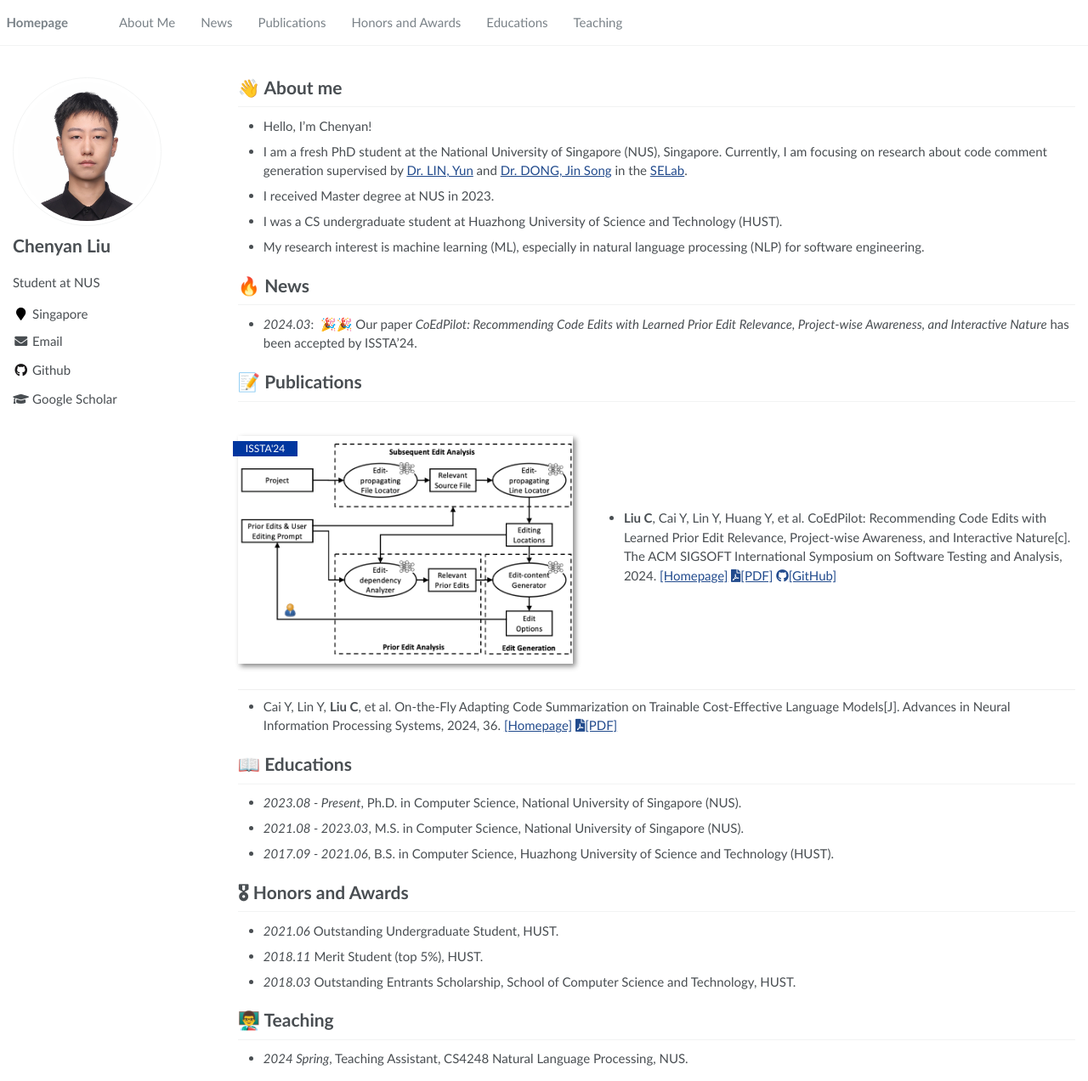
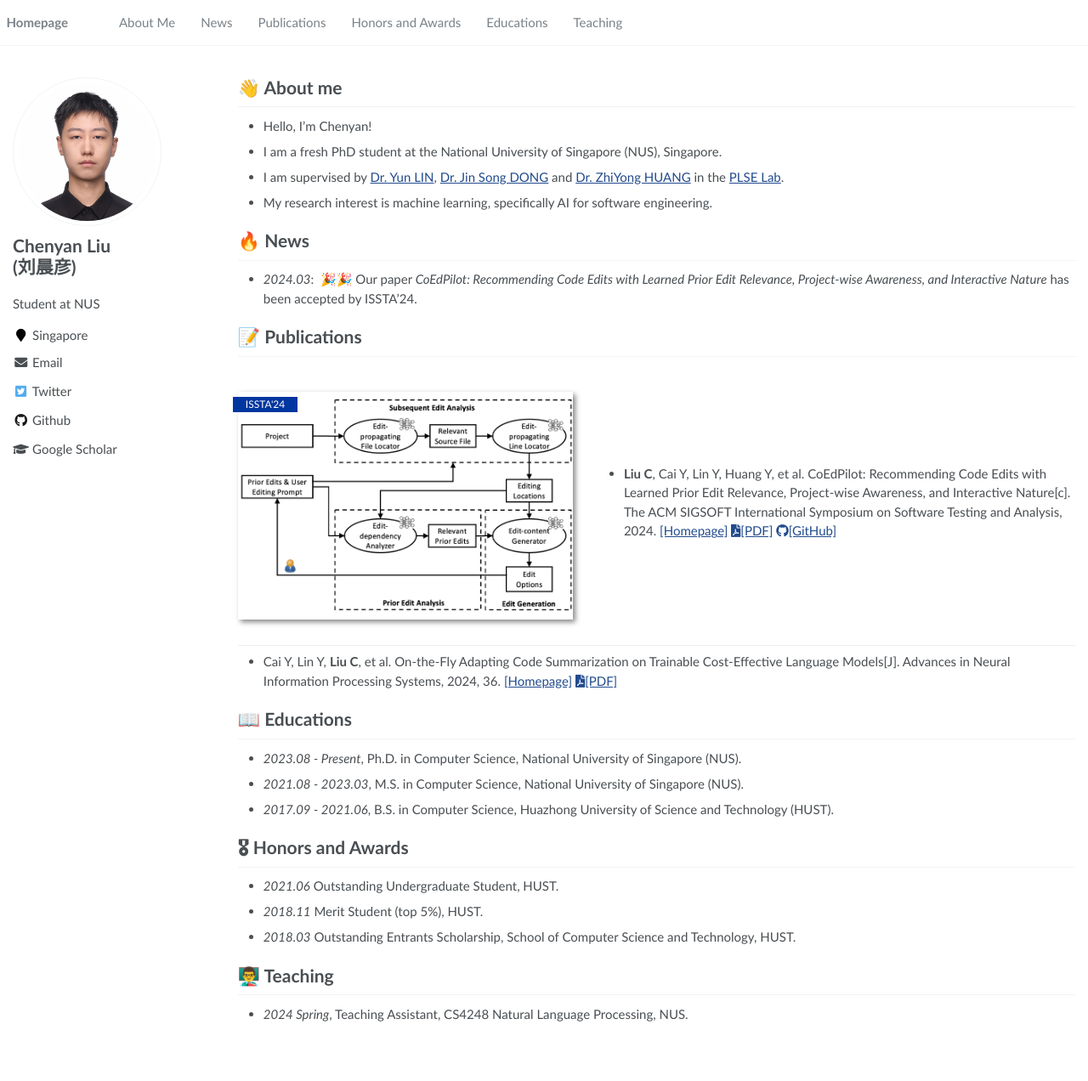
Before and after one commit to chenyan1999/chenyan1999.github.io, a Jekyll site: the page built from _pages/about.md, in a window 1280 px wide and 1272 px high. Shown: the whole window at 85% size. Built offline with Jekyll 4.4.1, drawn with Linux system fonts in a browser that asks for light colours.

Commit message:
update about me

```diff
--- a/_config.yml
+++ b/_config.yml
@@ -21,7 +21,8 @@ baidu_site_verification  :  # get baidu_site_verification from https://ziyuan.ba
 
 # Site Author
 author:
-  name             : "Chenyan Liu"
+  en_name          : "Chenyan Liu"
+  cn_name          : "(刘晨彦)"
   avatar           : "images/photo.jpg"
   bio              : ""
   location         : "Singapore"
@@ -51,7 +52,7 @@ author:
   stackoverflow    : # http://stackoverflow.com/users/123456/username
   steam            :
   tumblr           :
-  twitter          :
+  twitter          : "Chenyan_nus"
   vine             :
   weibo            :
   xing             :
--- a/_includes/author-profile.html
+++ b/_includes/author-profile.html
@@ -9,7 +9,7 @@
   </div>
 
   <div class="author__content">
-    <h3 class="author__name">{{ author.name }}</h3>
+    <h3 class="author__name">{{ author.en_name }}<br>{{ author.cn_name }}</h3>
     {% if author.bio %}<p class="author__bio">{{ author.bio }}</p>{% endif %}
   </div>
 
--- a/_pages/about.md
+++ b/_pages/about.md
@@ -19,10 +19,9 @@ redirect_from:
 
 # 👋 About me
 * Hello, I’m Chenyan!
-* I am a fresh PhD student at the National University of Singapore (NUS), Singapore. Currently, I am focusing on research about code comment generation supervised by [Dr. LIN, Yun](http://linyun.info/) and [Dr. DONG, Jin Song](https://www.comp.nus.edu.sg/~dongjs/) in the [SELab](http://eng.software/).
-* I received Master degree at NUS in 2023.
-* I was a CS undergraduate student at Huazhong University of Science and Technology (HUST).
-* My research interest is machine learning (ML), especially in natural language processing (NLP) for software engineering.
+* I am a fresh PhD student at the National University of Singapore (NUS), Singapore.
+* I am supervised by [Dr. Yun LIN](http://linyun.info/), [Dr. Jin Song DONG](https://www.comp.nus.edu.sg/~dongjs/) and [Dr. ZhiYong HUANG](https://www.comp.nus.edu.sg/~huangzy/) in the [PLSE Lab](https://nus-plse.github.io/).
+* My research interest is machine learning, specifically AI for software engineering.
 
 # 🔥 News
 - *2024.03*: &nbsp;🎉🎉 Our paper *CoEdPilot: Recommending Code Edits with Learned Prior Edit Relevance, Project-wise Awareness, and Interactive Nature* has been accepted by ISSTA'24.
```
